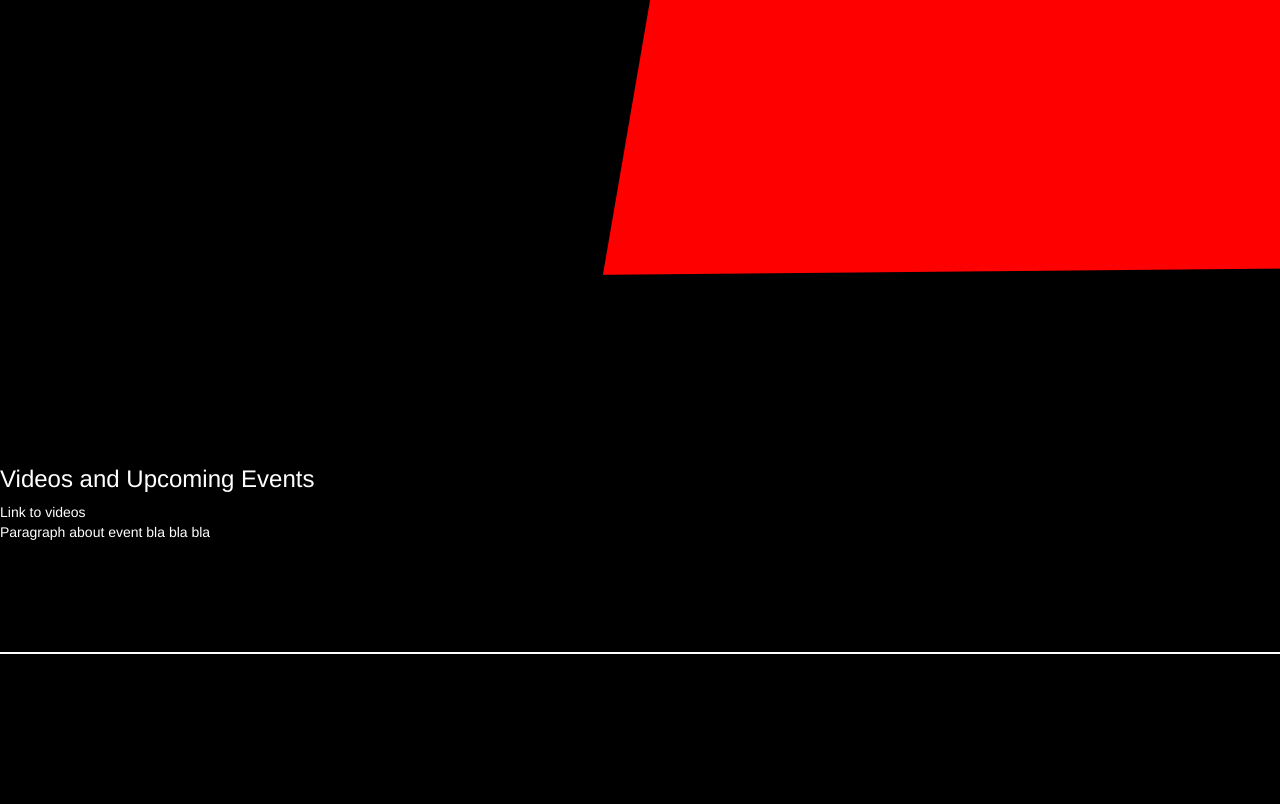
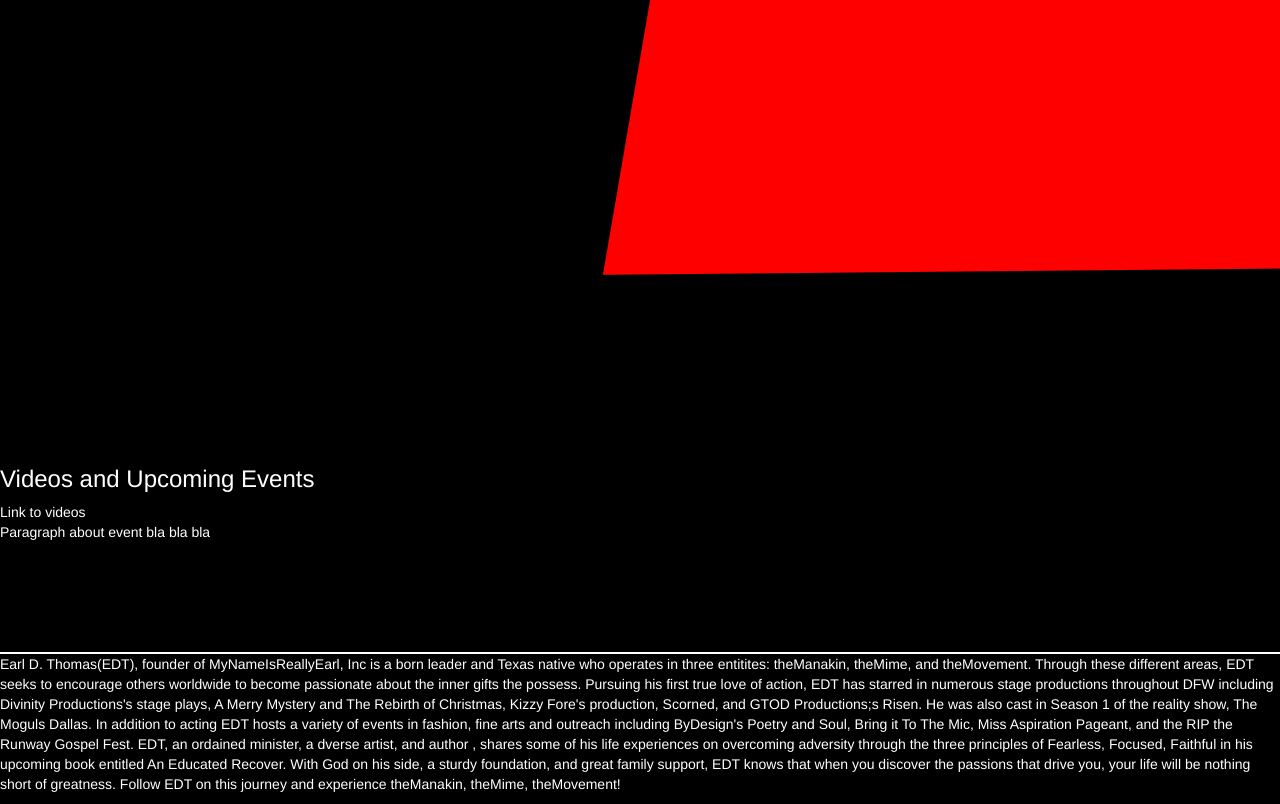
Before and after one commit to kaytho/Entertainer, a plain HTML site: page index.html in a window 1280 px wide. Shown: the part 7981-8785 px from the top of the page. Before the commit the page ends 8635 px from the top, so only its background shows below. Drawn offline with nearby package versions, Linux system fonts and the light colour scheme; a web font is replaced by a local one.

Commit message:
added about page

```diff
--- a/index.html
+++ b/index.html
@@ -67,6 +67,17 @@
 
 
 
+<!-- About Page -->
+
+<div id="about">
+
+  <p>
+
+    Earl D. Thomas(EDT), founder of MyNameIsReallyEarl, Inc is a born leader and Texas native who operates in three entitites: theManakin, theMime, and theMovement. Through these different areas, EDT seeks to encourage others worldwide to become passionate about the inner gifts the possess. Pursuing his first true love of action, EDT has starred in numerous stage productions throughout DFW including Divinity Productions's stage plays, A Merry Mystery and The Rebirth of Christmas, Kizzy Fore's production, Scorned,  and GTOD Productions;s Risen. He was also cast in Season 1 of the reality show, The Moguls Dallas. In addition to acting EDT hosts a variety of events in fashion, fine arts and outreach including  ByDesign's Poetry and Soul, Bring it To The Mic, Miss Aspiration Pageant, and the RIP the Runway Gospel Fest. EDT, an ordained minister, a dverse artist, and author , shares some of his life experiences on overcoming adversity through the three principles of Fearless, Focused, Faithful in his upcoming book entitled An Educated Recover. With God on his side, a sturdy foundation, and great family support, EDT knows that when you discover the passions that drive you, your life will be nothing short of greatness. Follow EDT on this journey and experience theManakin, theMime, theMovement!
+
+  </p>
+
+</div>
 
 
 
```
